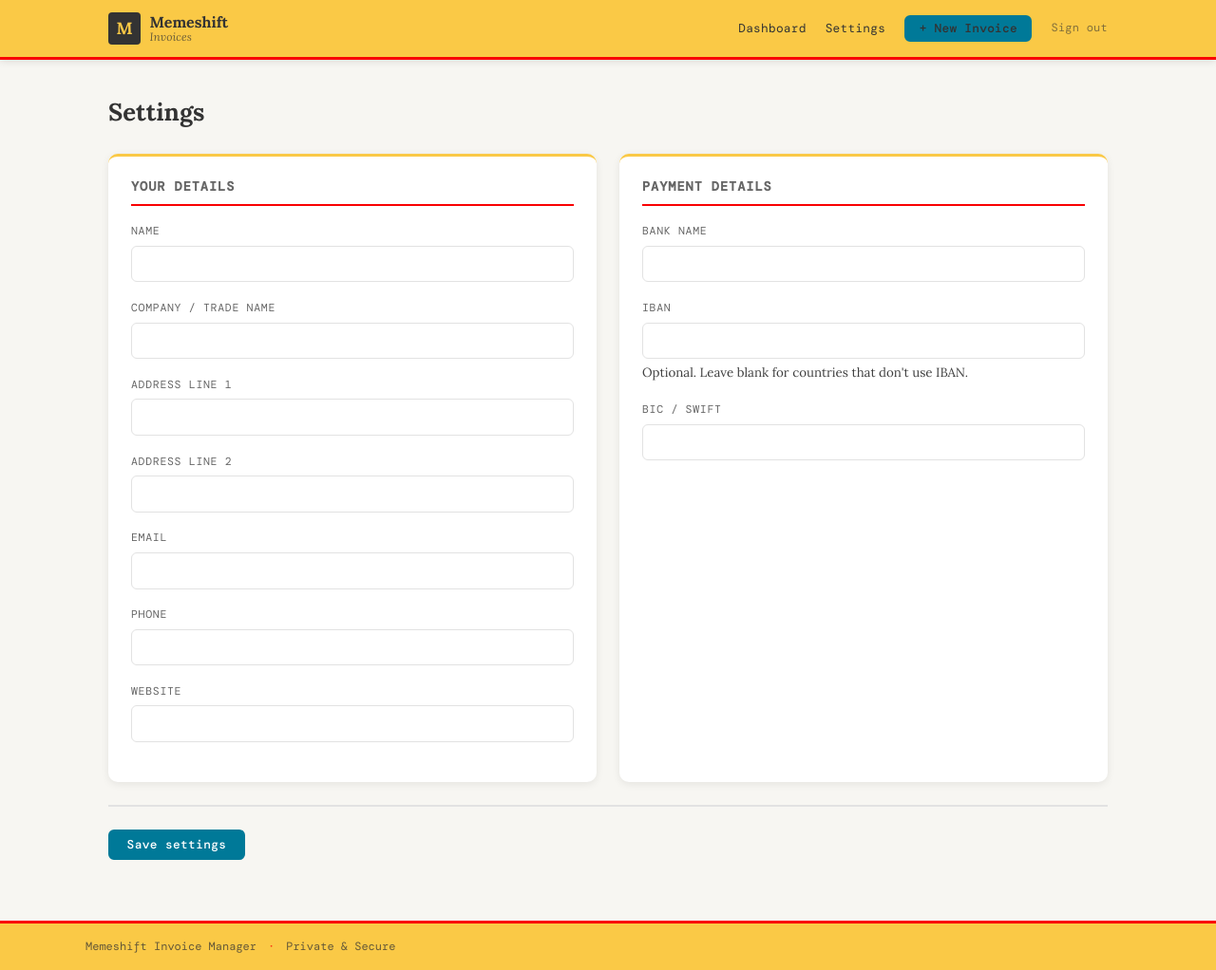
After one commit to memeshift/invoices, a PHP site: page /pages/settings.php in a window 1280 px wide. The commit adds this page. Shown: the whole page at 95% size. Run offline with PHP 8.4, Linux system fonts and the light colour scheme; the visitor is signed in with stand-in values (Sample User, id 1); tables that the repository leaves empty hold one stand-in row (values such as "Sample post").

Commit message:
new settings page

```diff
--- a/config/bootstrap.php
+++ b/config/bootstrap.php
@@ -27,6 +27,27 @@ define('DB_NAME',                $_ENV['DB_NAME']                ?? '');
 define('DB_USER',                $_ENV['DB_USER']                ?? '');
 define('DB_PASS',                $_ENV['DB_PASS']                ?? '');
 define('SITE_URL',               rtrim($_ENV['SITE_URL'] ?? 'https://your-domain.com', '/'));
+
+// Fields editable on pages/settings.php (.env key => label)
+const SETTINGS_FIELDS = [
+    'FREELANCER_NAME'          => 'Name',
+    'FREELANCER_COMPANY'       => 'Company / trade name',
+    'FREELANCER_ADDRESS_LINE1' => 'Address line 1',
+    'FREELANCER_ADDRESS_LINE2' => 'Address line 2',
+    'FREELANCER_EMAIL'         => 'Email',
+    'FREELANCER_PHONE'         => 'Phone',
+    'FREELANCER_WEBSITE'       => 'Website',
+    'FREELANCER_BANK_NAME'     => 'Bank name',
+    'FREELANCER_IBAN'          => 'IBAN',
+    'FREELANCER_BIC'           => 'BIC / SWIFT',
+];
+
+// Saved settings override .env; if the table doesn't exist yet, .env values stand
+try {
+    $rows = getDB()->query('SELECT name, value FROM settings')->fetchAll(PDO::FETCH_KEY_PAIR);
+    $_ENV = array_replace($_ENV, array_intersect_key($rows, SETTINGS_FIELDS));
+} catch (PDOException) {}
+
 define('FREELANCER_NAME',        $_ENV['FREELANCER_NAME']        ?? 'Your Name');
 define('FREELANCER_COMPANY',     $_ENV['FREELANCER_COMPANY']     ?? '');
 define('FREELANCER_ADDR1',       $_ENV['FREELANCER_ADDRESS_LINE1'] ?? '');
@@ -98,7 +119,7 @@ function recordFailedLogin(): void {
     // Prune rows older than 15 minutes to keep the table small
     $db->prepare(
         'DELETE FROM login_attempts WHERE attempted_at < DATE_SUB(NOW(), INTERVAL 900 SECOND)'
-    )->exec();
+    )->execute();
 }
 
 function clearLoginAttempts(): void {
@@ -180,6 +201,21 @@ function statusLabel(string $status): string {
     };
 }
 
+function isValidIban(string $iban): bool {
+    $iban = strtoupper(preg_replace('/\s+/', '', $iban));
+    if (!preg_match('/^[A-Z]{2}\d{2}[A-Z0-9]{11,30}$/', $iban)) return false;
+
+    $digits = '';
+    foreach (str_split(substr($iban, 4) . substr($iban, 0, 4)) as $ch) {
+        $digits .= ctype_alpha($ch) ? (string)(ord($ch) - 55) : $ch;
+    }
+    $rem = 0;
+    foreach (str_split($digits) as $d) {
+        $rem = ($rem * 10 + (int)$d) % 97;
+    }
+    return $rem === 1;
+}
+
 // ─── Invoice helpers ─────────────────────────
 function generateInvoiceNumber(): string {
     $db   = getDB();
--- a/includes/header.php
+++ b/includes/header.php
@@ -28,6 +28,7 @@ $flash = getFlash();
         </a>
         <nav class="site-nav">
             <a href="<?= SITE_URL ?>/pages/dashboard.php">Dashboard</a>
+            <a href="<?= SITE_URL ?>/pages/settings.php">Settings</a>
             <a href="<?= SITE_URL ?>/pages/invoice-new.php" class="btn btn-sm btn-primary">+ New Invoice</a>
             <a href="<?= SITE_URL ?>/auth/logout.php" class="nav-logout">Sign out</a>
         </nav>
--- /dev/null
+++ b/pages/settings.php
@@ -0,0 +1,92 @@
+<?php
+declare(strict_types=1);
+require_once dirname(__DIR__) . '/config/bootstrap.php';
+requireAuth();
+
+$pageTitle = 'Settings';
+$values = [];
+foreach (SETTINGS_FIELDS as $key => $label) {
+    $values[$key] = $_ENV[$key] ?? '';
+}
+$error  = '';
+
+if ($_SERVER['REQUEST_METHOD'] === 'POST') {
+    verifyCsrf();
+
+    foreach (SETTINGS_FIELDS as $key => $label) {
+        $values[$key] = trim($_POST[$key] ?? '');
+        if (mb_strlen($values[$key]) > 255) {
+            $error = "$label is too long (255 characters max).";
+        }
+    }
+
+    if (!$error && $values['FREELANCER_EMAIL'] !== '' && !filter_var($values['FREELANCER_EMAIL'], FILTER_VALIDATE_EMAIL)) {
+        $error = 'Email address is not valid.';
+    }
+
+    if (!$error && $values['FREELANCER_IBAN'] !== '') {
+        if (!isValidIban($values['FREELANCER_IBAN'])) {
+            $error = 'IBAN failed the checksum. Check for a typo, or leave it blank.';
+        } else {
+            $values['FREELANCER_IBAN'] = trim(chunk_split(strtoupper(preg_replace('/\s+/', '', $values['FREELANCER_IBAN'])), 4, ' '));
+        }
+    }
+
+    if (!$error) {
+        $stmt = getDB()->prepare(
+            'INSERT INTO settings (name, value) VALUES (?, ?)
+             ON DUPLICATE KEY UPDATE value = VALUES(value)'
+        );
+        foreach ($values as $key => $val) {
+            $stmt->execute([$key, $val]);
+        }
+        setFlash('success', 'Settings saved.');
+        redirect(SITE_URL . '/pages/settings.php');
+    }
+}
+
+$groups = [
+    'Your details'    => ['FREELANCER_NAME', 'FREELANCER_COMPANY', 'FREELANCER_ADDRESS_LINE1', 'FREELANCER_ADDRESS_LINE2', 'FREELANCER_EMAIL', 'FREELANCER_PHONE', 'FREELANCER_WEBSITE'],
+    'Payment details' => ['FREELANCER_BANK_NAME', 'FREELANCER_IBAN', 'FREELANCER_BIC'],
+];
+
+require_once dirname(__DIR__) . '/includes/header.php';
+?>
+
+<div class="page-heading">
+    <h2>Settings</h2>
+</div>
+
+<?php if ($error): ?>
+    <div class="alert alert-error"><?= e($error) ?></div>
+<?php endif; ?>
+
+<form method="POST" action="<?= e(SITE_URL . '/pages/settings.php') ?>" novalidate>
+    <?= csrfField() ?>
+
+    <div class="form-grid">
+        <?php foreach ($groups as $title => $keys): ?>
+        <section class="form-section">
+            <h3 class="section-title"><?= e($title) ?></h3>
+            <?php foreach ($keys as $key): ?>
+            <div class="field">
+                <label for="<?= e($key) ?>"><?= e(SETTINGS_FIELDS[$key]) ?></label>
+                <input type="<?= $key === 'FREELANCER_EMAIL' ? 'email' : 'text' ?>"
+                    id="<?= e($key) ?>" name="<?= e($key) ?>" maxlength="255"
+                    value="<?= e($values[$key]) ?>"
+                    <?= $key === 'FREELANCER_IBAN' ? 'aria-describedby="iban-note"' : '' ?>>
+                <?php if ($key === 'FREELANCER_IBAN'): ?>
+                <small id="iban-note">Optional. Leave blank for countries that don't use IBAN.</small>
+                <?php endif; ?>
+            </div>
+            <?php endforeach; ?>
+        </section>
+        <?php endforeach; ?>
+    </div>
+
+    <div class="form-actions">
+        <button type="submit" class="btn btn-primary">Save settings</button>
+    </div>
+</form>
+
+<?php require_once dirname(__DIR__) . '/includes/footer.php'; ?>
--- a/sql/schema.sql
+++ b/sql/schema.sql
@@ -52,4 +52,10 @@ CREATE TABLE IF NOT EXISTS `login_attempts` (
   INDEX `idx_ip_time` (`ip`, `attempted_at`)
 ) ENGINE=InnoDB DEFAULT CHARSET=utf8mb4 COLLATE=utf8mb4_unicode_ci;
 
+-- Settings saved from the UI (override .env values)
+CREATE TABLE IF NOT EXISTS `settings` (
+  `name`  VARCHAR(64) NOT NULL PRIMARY KEY,
+  `value` TEXT        NOT NULL
+) ENGINE=InnoDB DEFAULT CHARSET=utf8mb4 COLLATE=utf8mb4_unicode_ci;
+
 SET foreign_key_checks = 1;
```
